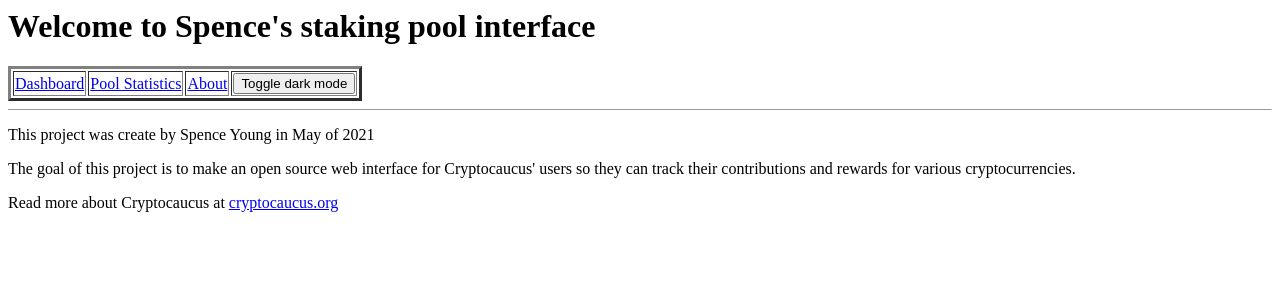
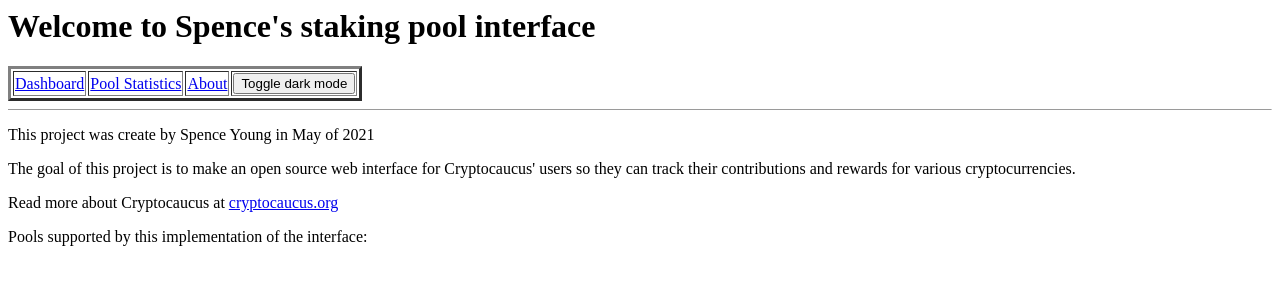
Before and after one commit to SpenceYoung/DjangoEthereumStakingPoolManager, a Django app: page /about/ in a window 1280 px wide. Shown: the top 300 px of the page. Run offline with Django 3.2, Linux system fonts and the light colour scheme.

Commit message:
Added a pool supported list to the about page

```diff
--- a/users/templates/users/about.html
+++ b/users/templates/users/about.html
@@ -14,4 +14,16 @@
 		Read more about Cryptocaucus at <a href="https://cryptocaucus.org/">cryptocaucus.org</a>
 	</p>
 </div>
+<p>
+	Pools supported by this implementation of the interface:
+</p>
+<div>
+	{% for x in pools %}
+	<tr>
+		<td>
+		{{x.cryptoName}}
+		</td>
+	</tr>
+	{% endfor %}
+</div>
 {% endblock %}
--- a/users/views.py
+++ b/users/views.py
@@ -9,7 +9,9 @@
     return render(request, "users/dashboard.html")
 
 def about(request):
-	return render(request, "users/about.html")
+	return render(request, "users/about.html",
+        {"pools":PoolManager.objects.all()}
+    )
 
 def poolstats(request):
     return render(request, "users/poolstats.html",
```
